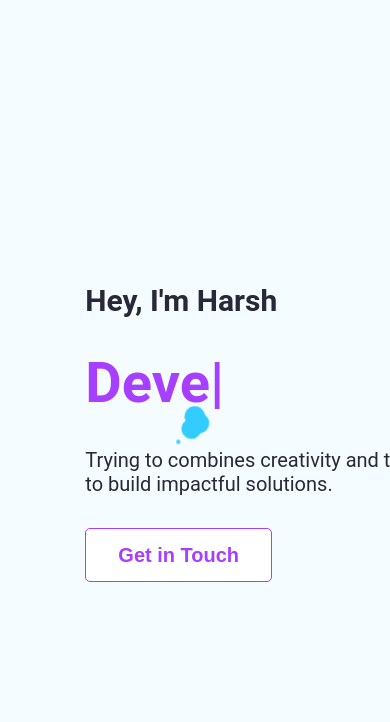
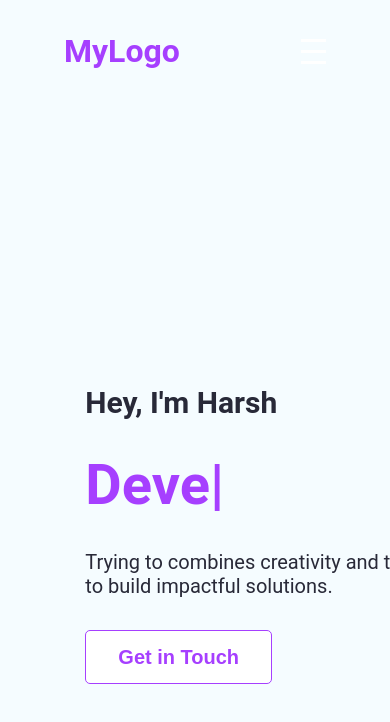
Before and after one commit to harshshrivastava15/Portfolio, a React (Vite) app: page / in a window 390 px wide. Shown: the top 722 px of the page. Built offline with nearby package versions, Linux system fonts and the light colour scheme.

Commit message:
navbar added

```diff
--- a/src/App.css
+++ b/src/App.css
@@ -4,6 +4,7 @@ body{
   -webkit-font-smoothing:"Roboto","sans-serif";
   -moz-osx-font-smoothing:"Roboto","sans-serif";
   font-style:normal;
+  overflow-x: hidden;
 }
 h1,h2,h3,h4,h5,h6,p{
   margin:0;
--- a/src/App.jsx
+++ b/src/App.jsx
@@ -2,12 +2,14 @@ import { useState } from 'react'
 import './App.css'
 import {BrowserRouter as Router, Route, Routes} from "react-router-dom"
 import Home from './Pages/Home'
+import Navbar from './Pages/Home/NavBar'
 
 function App() {
   const [count, setCount] = useState(0)
 
   return (
     <>
+    <Navbar/>
     <Home />
     </>
   )
--- a/src/Pages/Home/Hero.jsx
+++ b/src/Pages/Home/Hero.jsx
@@ -27,7 +27,7 @@ export default function Hero(){
                     <div className="headings">
                         <h1 className="hero-title">
                             Hey, I'm Harsh
-                            <BlobAnimation size="5vw" color="#33ccff" />
+
                         </h1>
                         <h1 className='Auto'>
                             <span className="Autotext">
@@ -48,7 +48,7 @@ export default function Hero(){
                 <div class="blob"></div>
                 <div class="blob"></div>
               </div> */}
-            <BlobAnimation/>
+                <BlobAnimation size="30vw" />
 
                 <img src="src/assets/prof.png" alt="hero Section" />
             </div>
--- a/src/Pages/Home/NavBar.jsx
+++ b/src/Pages/Home/NavBar.jsx
@@ -0,0 +1,25 @@
+import React from "react";
+import "./Navbar.css";
+
+const Navbar = () => {
+  return (
+    <nav className="navbar">
+      <div className="navbar-logo">MyLogo</div>
+      <input type="checkbox" id="navbar-toggle" className="navbar-toggle" />
+      <label htmlFor="navbar-toggle" className="navbar-icon">
+        <span></span>
+        <span></span>
+        <span></span>
+      </label>
+      <ul className="navbar-links">
+        <li><a href="#section1">Home</a></li>
+        <li><a href="#section2">About</a></li>
+        <li><a href="#section3">Services</a></li>
+        <li><a href="#section4">Portfolio</a></li>
+        <li><a href="#section5">Contact</a></li>
+      </ul>
+    </nav>
+  );
+};
+
+export default Navbar;
--- /dev/null
+++ b/src/Pages/Home/Navbar.css
@@ -0,0 +1,88 @@
+/* General styling */
+body {
+    margin: 0;
+  }
+
+  .navbar {
+    display: flex;
+    align-items: center;
+    justify-content: space-between;
+    background-color: var(--bg-shade);
+    padding: 2rem 4rem;
+    position: sticky;
+    top: 0;
+    z-index: 1000;
+  }
+
+  .navbar-logo {
+    font-size: 2rem;
+    font-weight: bold;
+    color: var(--primary);
+  }
+
+  .navbar-links {
+    display: flex;
+    list-style: none;
+    margin: 0;
+    padding: 0;
+  }
+
+  .navbar-links li {
+    margin: 0 2rem;
+  }
+
+  .navbar-links a {
+    text-decoration: none;
+    color: var(--heading);
+    font-size: 1.2rem;
+    font-weight: 400;
+    transition: color 0.3s ease;
+  }
+
+  .navbar-links a:hover {
+    color: var(--primary);
+  }
+
+  /* Mobile-specific styles */
+  .navbar-toggle {
+    display: none;
+  }
+
+  .navbar-icon {
+    display: none;
+    flex-direction: column;
+    cursor: pointer;
+  }
+
+  .navbar-icon span {
+    background-color: #fff;
+    height: 3px;
+    width: 25px;
+    margin: 4px 0;
+  }
+
+  @media screen and (max-width: 768px) {
+    .navbar-links {
+      display: none;
+      flex-direction: column;
+      position: absolute;
+      top: 100%;
+      right: 0;
+      background-color: #333;
+      width: 100%;
+      box-shadow: 0 5px 15px rgba(0, 0, 0, 0.2);
+    }
+
+    .navbar-links li {
+      text-align: center;
+      margin: 1rem 0;
+    }
+
+    .navbar-toggle:checked ~ .navbar-links {
+      display: flex;
+    }
+
+    .navbar-icon {
+      display: flex;
+    }
+  }
```
